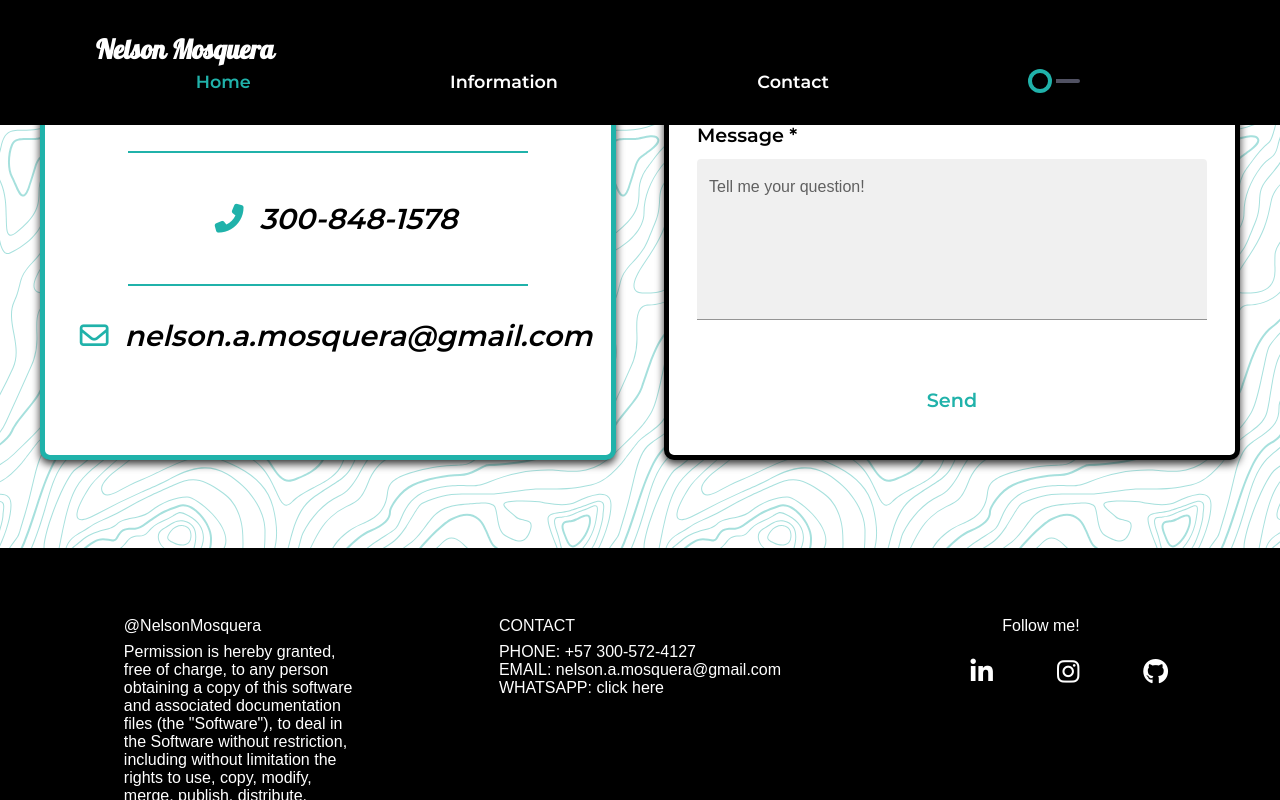
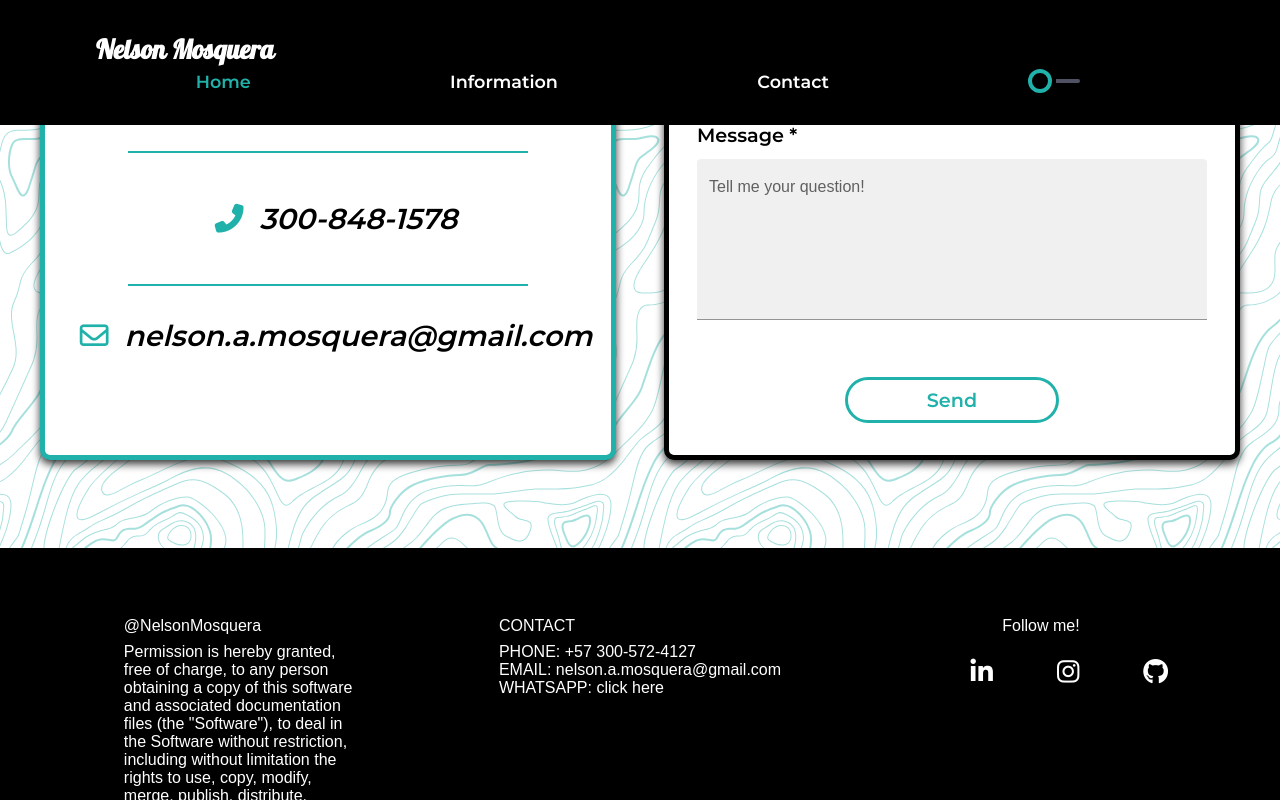
Before and after one commit to monotera/Personal-website, a Vue app: page / in a window 1280 px wide. In both pictures the pointer is over the button "Send". Shown: the part 1239-2039 px from the top of the page. Built offline with nearby package versions, Linux system fonts and the light colour scheme; a small style sheet from the web is missing; a web font is replaced by a local one.

Commit message:
Fixes minor bug

```diff
--- a/src/components/Contact.vue
+++ b/src/components/Contact.vue
@@ -168,11 +168,12 @@
 }
 .light-mode-contactbtn {
   background-color: $main-btn-color;
-  border: 3px solid $page-main-color;
+  border: 3px solid black;
   color: $main-font-color;
   &:hover {
     background-color: $page-main-color;
     color: $main-btn-color;
+    border: 3px solid lightseagreen;
   }
 }
 .dark-mode-contactBtn {
@@ -182,6 +183,7 @@
   &:hover {
     background-color: $main-btn-border-color;
     color: $main-btn-color-dark;
+    border: 3px solid orange;
   }
 }
 .light-mode-contactLine {
```
